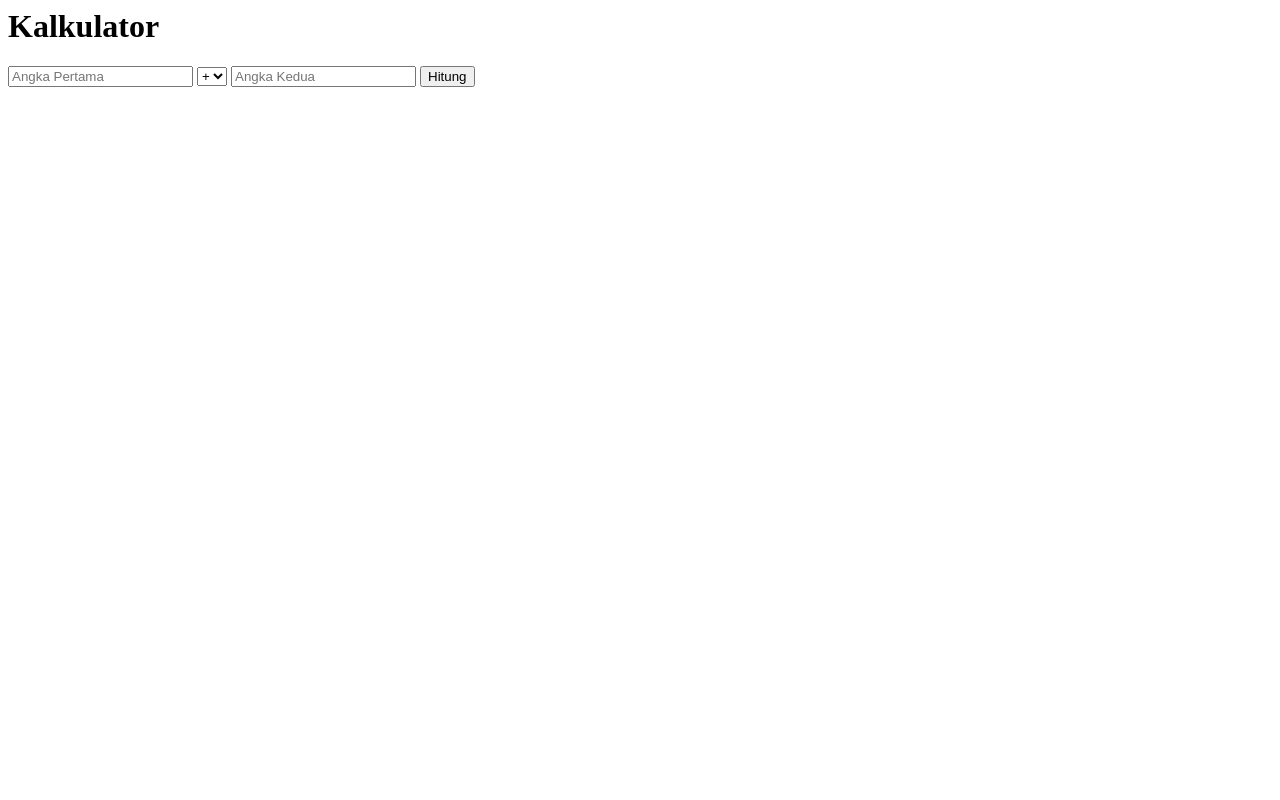
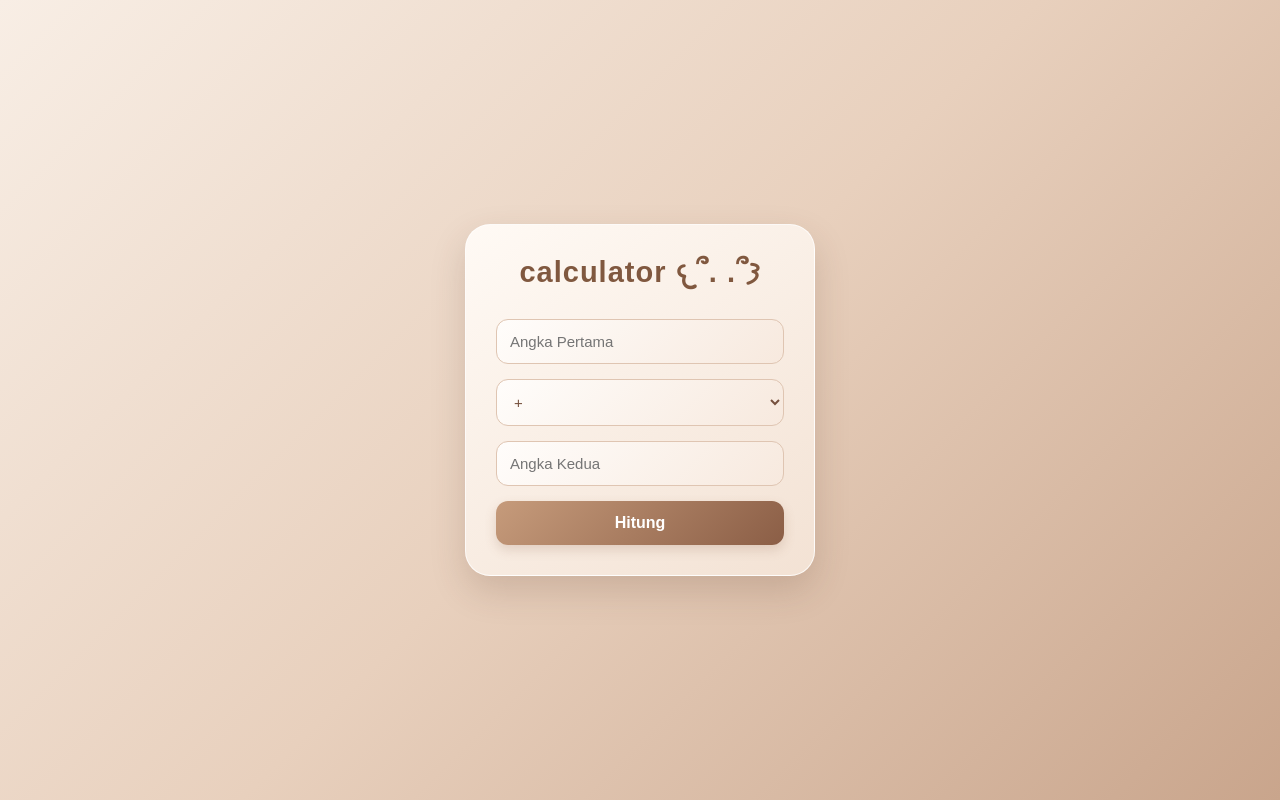
Before and after one commit to Reginaartha/Tugas-Regina, a PHP site: page /Kalkulator/index.php in a window 1280 px wide. Run offline with PHP 8.4, Linux system fonts and the light colour scheme.

Commit message:
Add files via upload

```diff
--- a/Kalkulator/index.php
+++ b/Kalkulator/index.php
@@ -42,7 +42,8 @@ if (isset ($_POST['hitung'])) {
 ?>
 
 <div class="kotak">
-<h1>Kalkulator</h1>
+<h1>calculator 𐔌՞. .՞𐦯</h1>
+<link rel="stylesheet" href="style.css">
     <form method="post">
      <input type="number" step="any" name="angka1" placeholder="Angka Pertama"
      value="<?php htmlspecialchars($angka1) ?>" required>
--- a/Kalkulator/style.css
+++ b/Kalkulator/style.css
@@ -0,0 +1,128 @@
+
+* {
+    margin: 0;
+    padding: 0;
+    box-sizing: border-box;
+}
+
+body {
+    font-family: 'Poppins', sans-serif;
+    min-height: 100vh;
+    display: flex;
+    justify-content: center;
+    align-items: center;
+    background: linear-gradient(
+        135deg,
+        #f8eee5,
+        #e8d0bd,
+        #c9a58c
+    );
+}
+
+/* Kotak Kalkulator */
+.kotak {
+    width: 350px;
+    padding: 30px;
+    border-radius: 25px;
+    text-align: center;
+    background: linear-gradient(
+        145deg,
+        #fffaf5,
+        #f3e2d4
+    );
+    box-shadow: 0 15px 35px rgba(91, 57, 38, 0.18);
+    border: 1px solid rgba(255,255,255,0.8);
+}
+
+/* Judul */
+.kotak h1 {
+    color: #80583f;
+    font-size: 29px;
+    margin-bottom: 25px;
+    letter-spacing: 1px;
+}
+
+/* Form */
+form {
+    display: flex;
+    flex-direction: column;
+    gap: 15px;
+}
+
+/* Input dan Select */
+input,
+select {
+    width: 100%;
+    padding: 13px;
+    border: 1px solid #dfc5b2;
+    border-radius: 12px;
+    background: linear-gradient(
+        135deg,
+        #fffdfb,
+        #f7e9de
+    );
+    color: #76513e;
+    font-size: 15px;
+    outline: none;
+    transition: 0.3s;
+}
+
+input:focus,
+select:focus {
+    border-color: #a8795b;
+    box-shadow: 0 0 8px rgba(168, 121, 91, 0.2);
+}
+
+/* Tombol */
+button {
+    padding: 13px;
+    border: none;
+    border-radius: 12px;
+    background: linear-gradient(
+        135deg,
+        #c69b7b,
+        #8b5e46
+    );
+    color: white;
+    font-size: 16px;
+    font-weight: bold;
+    cursor: pointer;
+    transition: 0.3s;
+    box-shadow: 0 5px 12px rgba(139, 94, 70, 0.2);
+}
+
+button:hover {
+    background: linear-gradient(
+        135deg,
+        #a8795b,
+        #68432f
+    );
+    transform: translateY(-3px);
+}
+
+/* Hasil */
+.hasil {
+    margin-top: 22px;
+    padding: 15px;
+    border-radius: 12px;
+    background: linear-gradient(
+        135deg,
+        #f5e6d9,
+        #e5c9b3
+    );
+    color: #76513e;
+    font-size: 16px;
+}
+
+.hasil strong {
+    color: #805033;
+    font-size: 20px;
+}
+
+/* Responsive */
+@media (max-width: 400px) {
+    .kotak {
+        width: 90%;
+        padding: 25px;
+    }
+}
```
